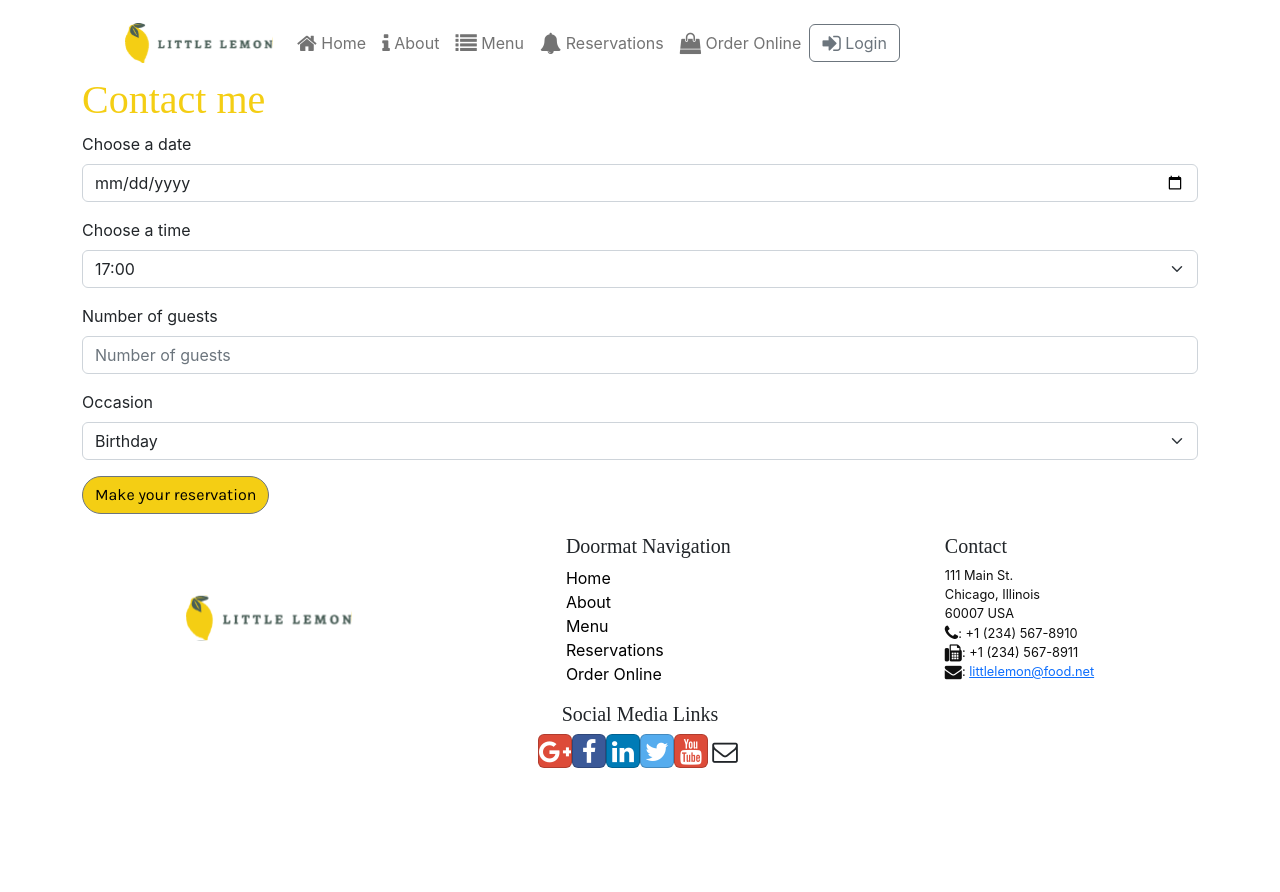
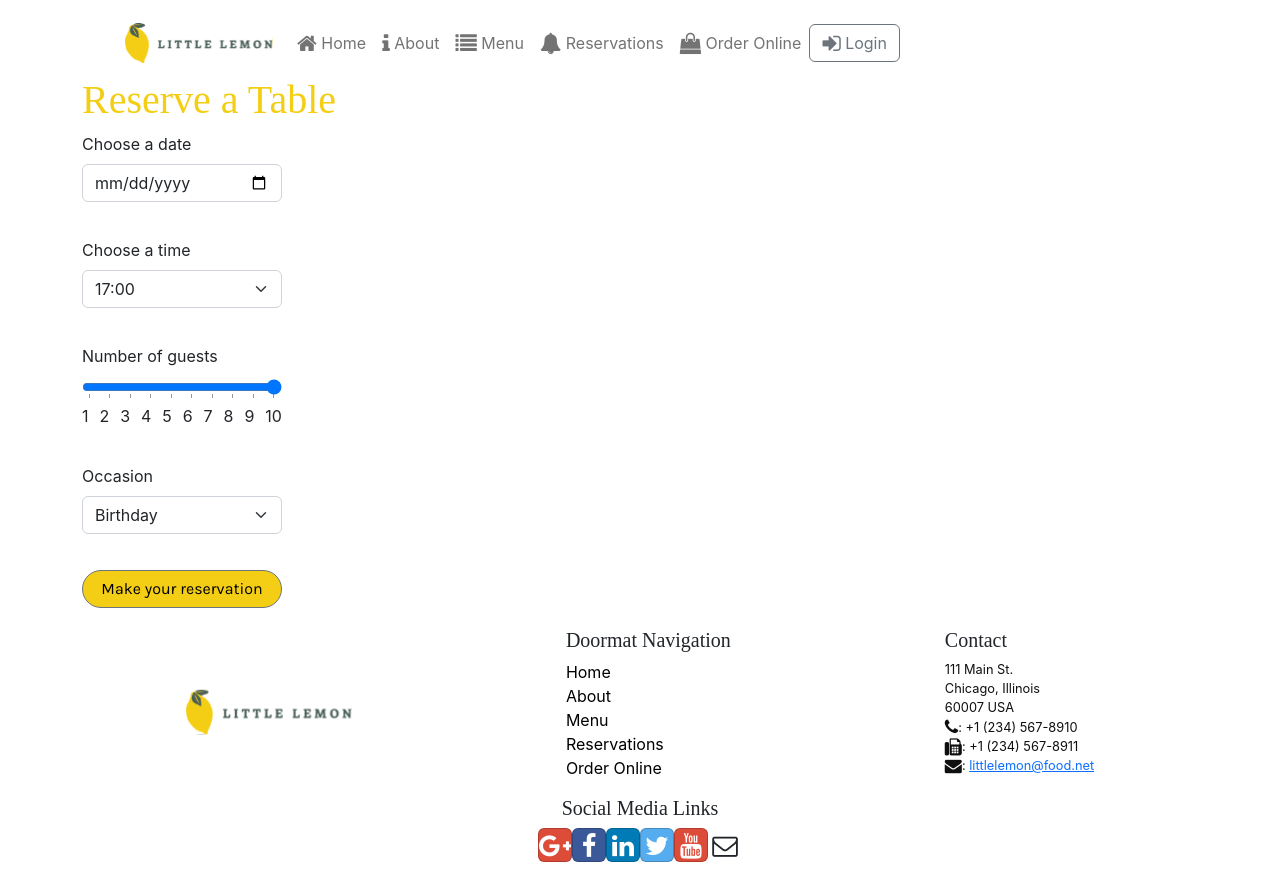
Before and after one commit to taiji7331/little-lemon-capstone, a React (Create React App) app: page /reservations in a window 1280 px wide. Before the commit the page ends 800 px from the top, so only its background shows below. Built offline with nearby package versions, Linux system fonts and the light colour scheme; a web font is replaced by a local one.

Commit message:
finalized visuals of reservation form

```diff
--- a/src/App.css
+++ b/src/App.css
@@ -91,6 +91,30 @@ p {
   width: auto;
 }
 
+.form {
+  display: grid;
+  max-width: 200px;
+  gap: 20px;
+}
+
+datalist {
+  display: flex;
+  flex-direction: row;
+  justify-content: space-between;
+  writing-mode: sideways-lr;
+  max-width: 200px;
+}
+
+input[type="range"] {
+  max-width: 200px;
+  width: 100%;
+  margin: 0;
+}
+
+option {
+  padding: 0;
+}
+
 .row-header {
   margin: 0px auto;
   padding: 0px auto;
--- a/src/components/ReservationComponent.js
+++ b/src/components/ReservationComponent.js
@@ -1,73 +1,11 @@
 import React from "react";
-import {Button, Label, Form, FormGroup, Input, FormFeedback} from 'reactstrap';
-import { useFormik } from "formik";
-import * as Yup from 'yup';
+import ReservationForm from './ReservationForm';
 
-const Reservation = () =>  {
-  const formik = useFormik({
-    initialValues: {
-      date: "",
-      time: "17:00",
-      guests: "",
-      occasion: "Birthday"
-    },
-    onSubmit: (values) => {
-      handleSubmit(values);
-    },
-    validationSchema: Yup.object({
-      date: Yup.string().required('Required'),
-      guests: Yup.string().required('Required').min(1, 'Number should be 1 or greater').max(10, 'Number should be 10 or less'),
-    }),
-  });
-
-  const handleSubmit = (values) => {
-    alert("Date: " + values.date.value + " Time: " + values.time.value
-      + " Guests: " + values.guests.value + "Occasion: " + values.occasion.value);
-    formik.resetForm();
-  };
-
+const Reservation = () => {
   return(
     <div className="container">
-      <h1 id="contactme-section">
-        Contact me
-      </h1>
-      <Form onSubmit={formik.handleSubmit}>
-       <FormGroup>
-          <Label for="date">Choose a date</Label>
-          <Input type="date" name="date" id="date"
-            invalid={formik.errors.date && formik.touched.date}/>
-          <FormFeedback>{formik.errors.date}</FormFeedback>
-        </FormGroup>
-        <FormGroup>
-          <Label for="time">Choose a time</Label>
-          <Input type="select" name="time" id="time">
-            <option>17:00</option>
-            <option>18:00</option>
-            <option>19:00</option>
-            <option>20:00</option>
-            <option>21:00</option>
-            <option>22:00</option>
-          </Input>
-        </FormGroup>
-        <FormGroup>
-          <Label for="guests">Number of guests</Label>
-          <Input type="number" name="guests" id="guests"
-            placeholder="Number of guests" min="1" max="10"
-            invalid={formik.errors.guests && formik.touched.guests}/>
-          <FormFeedback>{formik.errors.guests}</FormFeedback>
-        </FormGroup>
-        <FormGroup className="form-group">
-          <Label for="occasion">Occasion</Label>
-          <Input type="select" name="occasion" id="occasion">
-            <option>Birthday</option>
-            <option>Anniversary</option>
-          </Input>
-          <FormFeedback invalid={formik.errors.occasion && formik.touched.occasion}>{formik.errors.occasion}</FormFeedback>
-        </FormGroup>
-        <Button type="submit" className="button">
-          Make your reservation
-        </Button>
-      </Form>
+      <h1>Reserve a Table</h1>
+      <ReservationForm />
     </div>
   );
 }
--- /dev/null
+++ b/src/components/ReservationForm.js
@@ -0,0 +1,72 @@
+import React from "react";
+import { useFormik } from "formik";
+import * as Yup from 'yup';
+import {Button, Label, Form, FormGroup, Input, FormFeedback} from 'reactstrap';
+
+const Reservation = () => {
+  const formik = useFormik({
+    initialValues: {
+      date: "",
+      time: "17:00",
+      guests: "",
+      occasion: "Birthday"
+    },
+    onSubmit: (values) => {
+      handleSubmit(values);
+    },
+    validationSchema: Yup.object({
+      date: Yup.string().required('Required'),
+    }),
+  });
+
+  const handleSubmit = (values) => {
+    alert("Date: " + values.date.value + " Time: " + values.time.value
+      + " Guests: " + values.guests.value + "Occasion: " + values.occasion.value);
+    formik.resetForm();
+  };
+
+  const availableTimes = ['17:00', '18:00', '19:00', '20:00', '21:00', '22:00'];
+
+  const occasions = ['Birthday', 'Anniversary'];
+
+  const guestLabels = [...Array(10),].map((e, i) => (
+    <option id={i + 1} key={i + 1}>{i + 1}</option>
+  ));
+
+  return(
+    <Form onSubmit={formik.handleSubmit} className="form">
+      <FormGroup>
+        <Label for="date">Choose a date</Label>
+        <Input type="date" name="date" id="date"
+          invalid={formik.errors.date && formik.touched.date}/>
+        <FormFeedback>{formik.errors.date}</FormFeedback>
+      </FormGroup>
+      <FormGroup>
+        <Label for="time">Choose a time</Label>
+        <Input type="select" name="time" id="time">
+          {availableTimes.map( (x,y) =>
+            <option key={y}>{x}</option> )}
+        </Input>
+      </FormGroup>
+      <FormGroup>
+        <Label for="guests">Number of guests</Label>
+        <input type="range" list="values" name="guests" id="guests" min="1" max="10" />
+        <datalist id="values">
+          {guestLabels}
+        </datalist>
+      </FormGroup>
+      <FormGroup className="form-group">
+        <Label for="occasion">Occasion</Label>
+        <Input type="select" name="occasion" id="occasion">
+          {occasions.map( (x,y) =>
+            <option key={y}>{x}</option> )}
+        </Input>
+      </FormGroup>
+      <Button type="submit" className="button">
+        Make your reservation
+      </Button>
+    </Form>
+  );
+}
+
+export default Reservation;
```
